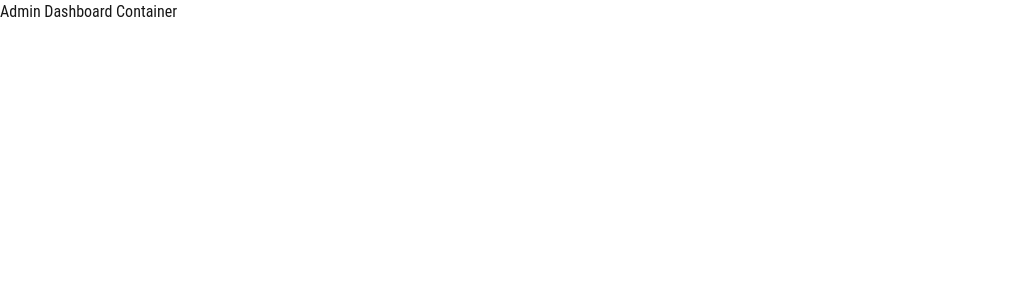
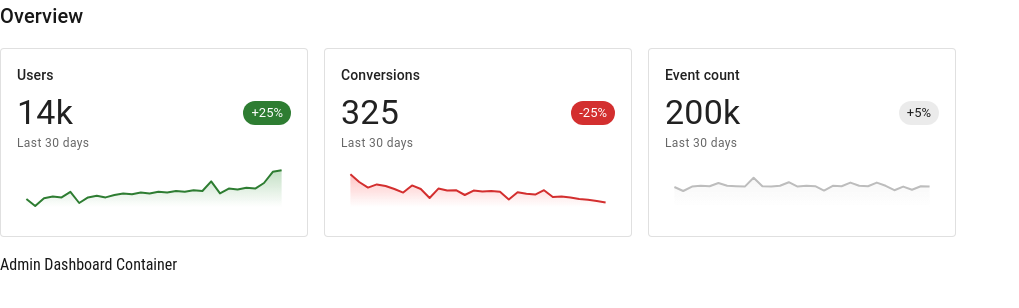
Before and after one commit to Bayrjavkhlan/medistock-front, a Next.js app: page /admin/dashboard in a window 1280 px wide. Shown: the top 308 px of the page, without its empty margins (0-1019 px from the left). Built offline with nearby package versions, Linux system fonts and the light colour scheme.

Commit message:
mui custom theme

```diff
--- a/package.json
+++ b/package.json
@@ -12,7 +12,9 @@
     "@emotion/react": "^11.14.0",
     "@emotion/styled": "^11.14.1",
     "@fontsource/roboto-condensed": "^5.2.8",
+    "@mui/icons-material": "^7.3.4",
     "@mui/material": "^7.3.4",
+    "@mui/x-charts": "^8.14.1",
     "autoprefixer": "^10.4.21",
     "next": "15.5.6",
     "postcss": "^8.5.6",
--- a/src/app/admin/dashboard/container/dashboard.containter.tsx
+++ b/src/app/admin/dashboard/container/dashboard.containter.tsx
@@ -1,6 +1,11 @@
+import MainGrid from "@/components/core/MainGrid";
+import CBox from "@/components/layout/Box";
+
 export default function AdminDashboardContainer() {
   return (
     <>
+      {/* <CBox component={"main"}>test</CBox> */}
+      <MainGrid />
       {/* TODO: Material UI ashiglad dashboardaa beldene */}
       {/* TODO2: Menu bar */}
       Admin Dashboard Container
--- a/src/app/page.tsx
+++ b/src/app/page.tsx
@@ -1,3 +1,13 @@
+import CButton from "@/components/core/Button";
+import { Button } from "@mui/material";
+
 export default function Home() {
-  return <>MediStock Home page</>;
+  return (
+    <>
+      <>MediStock Home page</>
+      <br />
+      <CButton>Test Button</CButton>
+      <Button>Default Button</Button>
+    </>
+  );
 }
--- /dev/null
+++ b/src/components/core/Button.tsx
@@ -0,0 +1,29 @@
+import * as React from "react";
+import Button, { ButtonProps } from "@mui/material/Button";
+
+// Extend ButtonProps so your custom button works like a normal MUI Button
+type CustomButtonProps = ButtonProps & {
+  // Optional: add extra custom props if needed
+};
+
+export default function CButton({ children, ...props }: CustomButtonProps) {
+  return (
+    <Button
+      {...props}
+      variant="contained"
+      sx={{
+        borderRadius: "12px",
+        textTransform: "none",
+        fontWeight: 600,
+        backgroundColor: "#1976d2",
+        color: "#fff",
+        "&:hover": {
+          backgroundColor: "#1565c0",
+        },
+        ...props.sx,
+      }}
+    >
+      {children}
+    </Button>
+  );
+}
--- /dev/null
+++ b/src/components/core/MainGrid.tsx
@@ -0,0 +1,64 @@
+"use client";
+
+import * as React from "react";
+import Grid from "@mui/material/Grid";
+import Box from "@mui/material/Box";
+import Typography from "@mui/material/Typography";
+import StatCard, { StatCardProps } from "./StatCard";
+
+const data: StatCardProps[] = [
+  {
+    title: "Users",
+    value: "14k",
+    interval: "Last 30 days",
+    trend: "up",
+    data: [
+      200, 24, 220, 260, 240, 380, 100, 240, 280, 240, 300, 340, 320, 360, 340,
+      380, 360, 400, 380, 420, 400, 640, 340, 460, 440, 480, 460, 600, 880, 920,
+    ],
+  },
+  {
+    title: "Conversions",
+    value: "325",
+    interval: "Last 30 days",
+    trend: "down",
+    data: [
+      1640, 1250, 970, 1130, 1050, 900, 720, 1080, 900, 450, 920, 820, 840, 600,
+      820, 780, 800, 760, 380, 740, 660, 620, 840, 500, 520, 480, 400, 360, 300,
+      220,
+    ],
+  },
+  {
+    title: "Event count",
+    value: "200k",
+    interval: "Last 30 days",
+    trend: "neutral",
+    data: [
+      500, 400, 510, 530, 520, 600, 530, 520, 510, 730, 520, 510, 530, 620, 510,
+      530, 520, 410, 530, 520, 610, 530, 520, 610, 530, 420, 510, 430, 520, 510,
+    ],
+  },
+];
+
+export default function MainGrid() {
+  return (
+    <Box sx={{ width: "100%", maxWidth: { sm: "100%", md: "1700px" } }}>
+      {/* cards */}
+      <Typography component="h2" variant="h6" sx={{ mb: 2 }}>
+        Overview
+      </Typography>
+      <Grid
+        container
+        spacing={2}
+        columns={12}
+        sx={{ mb: (theme) => theme.spacing(2) }}
+      >
+        {data.map((card, index) => (
+          <Grid key={index} size={{ xs: 12, sm: 6, lg: 3 }}>
+            <StatCard {...card} />
+          </Grid>
+        ))}
+      </Grid>
+    </Box>
+  );
+}
--- /dev/null
+++ b/src/components/core/StatCard.tsx
@@ -0,0 +1,129 @@
+import * as React from "react";
+import { useTheme } from "@mui/material/styles";
+import Box from "@mui/material/Box";
+import Card from "@mui/material/Card";
+import CardContent from "@mui/material/CardContent";
+import Chip from "@mui/material/Chip";
+import Stack from "@mui/material/Stack";
+import Typography from "@mui/material/Typography";
+import { SparkLineChart } from "@mui/x-charts/SparkLineChart";
+import { areaElementClasses } from "@mui/x-charts/LineChart";
+
+export type StatCardProps = {
+  title: string;
+  value: string;
+  interval: string;
+  trend: "up" | "down" | "neutral";
+  data: number[];
+};
+
+function getDaysInMonth(month: number, year: number) {
+  const date = new Date(year, month, 0);
+  const monthName = date.toLocaleDateString("en-US", {
+    month: "short",
+  });
+  const daysInMonth = date.getDate();
+  const days = [];
+  let i = 1;
+  while (days.length < daysInMonth) {
+    days.push(`${monthName} ${i}`);
+    i += 1;
+  }
+  return days;
+}
+
+function AreaGradient({ color, id }: { color: string; id: string }) {
+  return (
+    <defs>
+      <linearGradient id={id} x1="50%" y1="0%" x2="50%" y2="100%">
+        <stop offset="0%" stopColor={color} stopOpacity={0.3} />
+        <stop offset="100%" stopColor={color} stopOpacity={0} />
+      </linearGradient>
+    </defs>
+  );
+}
+
+export default function StatCard({
+  title,
+  value,
+  interval,
+  trend,
+  data,
+}: StatCardProps) {
+  const theme = useTheme();
+  const daysInWeek = getDaysInMonth(4, 2024);
+
+  const trendColors = {
+    up:
+      theme.palette.mode === "light"
+        ? theme.palette.success.main
+        : theme.palette.success.dark,
+    down:
+      theme.palette.mode === "light"
+        ? theme.palette.error.main
+        : theme.palette.error.dark,
+    neutral:
+      theme.palette.mode === "light"
+        ? theme.palette.grey[400]
+        : theme.palette.grey[700],
+  };
+
+  const labelColors = {
+    up: "success" as const,
+    down: "error" as const,
+    neutral: "default" as const,
+  };
+
+  const color = labelColors[trend];
+  const chartColor = trendColors[trend];
+  const trendValues = { up: "+25%", down: "-25%", neutral: "+5%" };
+
+  return (
+    <Card variant="outlined" sx={{ height: "100%", flexGrow: 1 }}>
+      <CardContent>
+        <Typography component="h2" variant="subtitle2" gutterBottom>
+          {title}
+        </Typography>
+        <Stack
+          direction="column"
+          sx={{ justifyContent: "space-between", flexGrow: "1", gap: 1 }}
+        >
+          <Stack sx={{ justifyContent: "space-between" }}>
+            <Stack
+              direction="row"
+              sx={{ justifyContent: "space-between", alignItems: "center" }}
+            >
+              <Typography variant="h4" component="p">
+                {value}
+              </Typography>
+              <Chip size="small" color={color} label={trendValues[trend]} />
+            </Stack>
+            <Typography variant="caption" sx={{ color: "text.secondary" }}>
+              {interval}
+            </Typography>
+          </Stack>
+          <Box sx={{ width: "100%", height: 50 }}>
+            <SparkLineChart
+              color={chartColor}
+              data={data}
+              area
+              showHighlight
+              showTooltip
+              xAxis={{
+                scaleType: "band",
+                data: daysInWeek,
+              }}
+              sx={{
+                [`& .${areaElementClasses.root}`]: {
+                  fill: `url(#area-gradient-${value})`,
+                },
+              }}
+            >
+              <AreaGradient color={chartColor} id={`area-gradient-${value}`} />
+            </SparkLineChart>
+          </Box>
+        </Stack>
+      </CardContent>
+    </Card>
+  );
+}
--- /dev/null
+++ b/src/components/layout/Box.tsx
@@ -0,0 +1,52 @@
+// src/components/ui/CBox.tsx
+import { Box, BoxProps } from "@mui/material";
+import React from "react";
+
+type CBoxProps = BoxProps & {
+  bordered?: boolean;
+  shadow?: boolean;
+  rounded?: boolean | number;
+  hoverable?: boolean;
+  padding?: number | string;
+  background?: string;
+};
+
+export default function CBox({
+  children,
+  bordered = false,
+  shadow = false,
+  rounded = true,
+  hoverable = false,
+  padding = 2,
+  background,
+  sx,
+  ...props
+}: CBoxProps) {
+  return (
+    <Box
+      sx={{
+        p: padding,
+        border: bordered ? "1px solid #e0e0e0" : "none",
+        borderRadius:
+          typeof rounded === "number"
+            ? `${rounded}px`
+            : rounded
+            ? "12px"
+            : "0px",
+        boxShadow: shadow ? "0 4px 10px rgba(0,0,0,0.1)" : "none",
+        transition: "all 0.2s ease-in-out",
+        backgroundColor: background || "background.paper",
+        "&:hover": hoverable
+          ? {
+              boxShadow: "0 6px 14px rgba(0,0,0,0.15)",
+              transform: "translateY(-2px)",
+            }
+          : undefined,
+        ...sx,
+      }}
+      {...props}
+    >
+      {children}
+    </Box>
+  );
+}
```
Also changed, not shown: src/lib/materialUI/index.tsx (added, +15 -0 lines), src/lib/materialUI/themeConfig.ts (added, +73 -0 lines), 1 other file (tests, documents, lock files or other folders).
